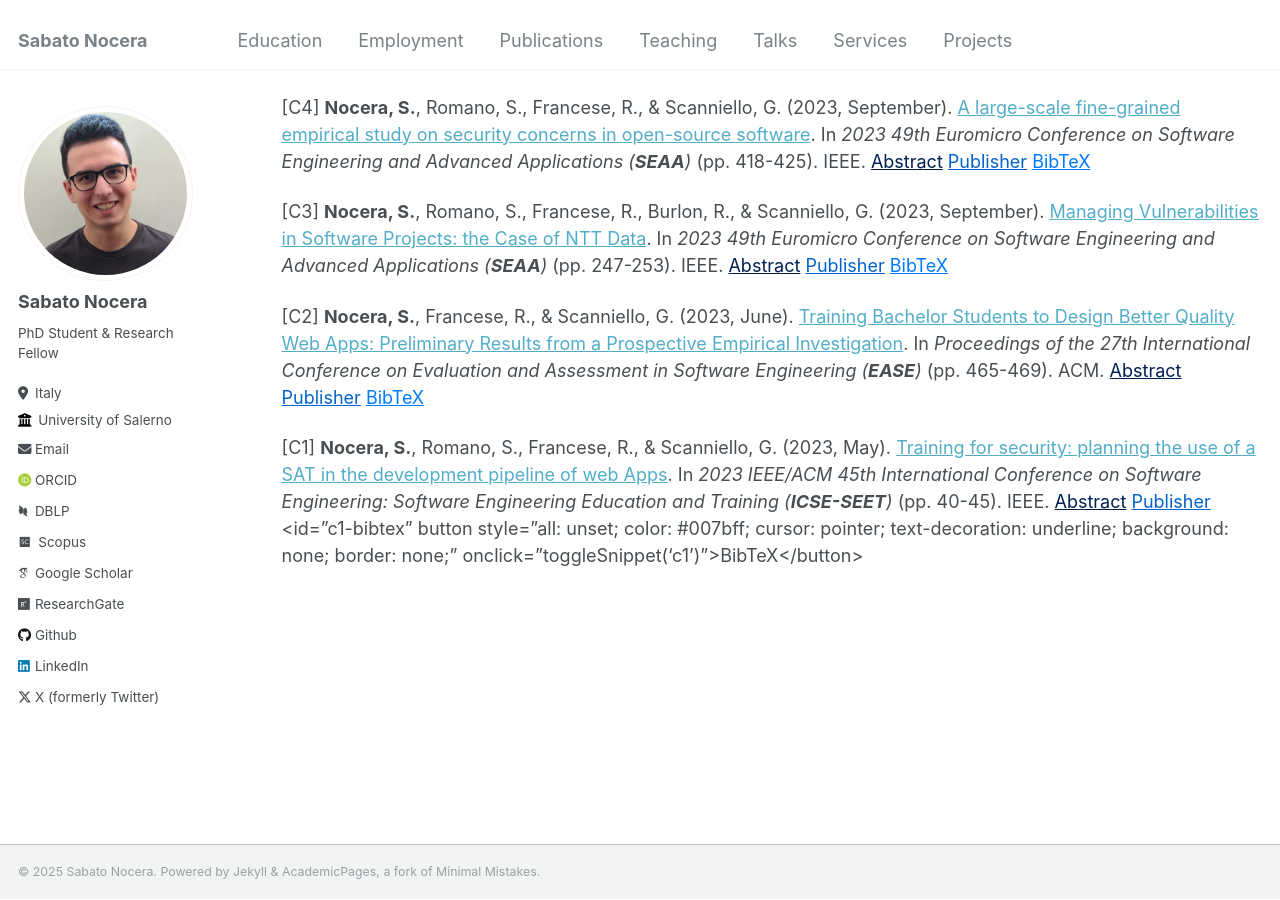
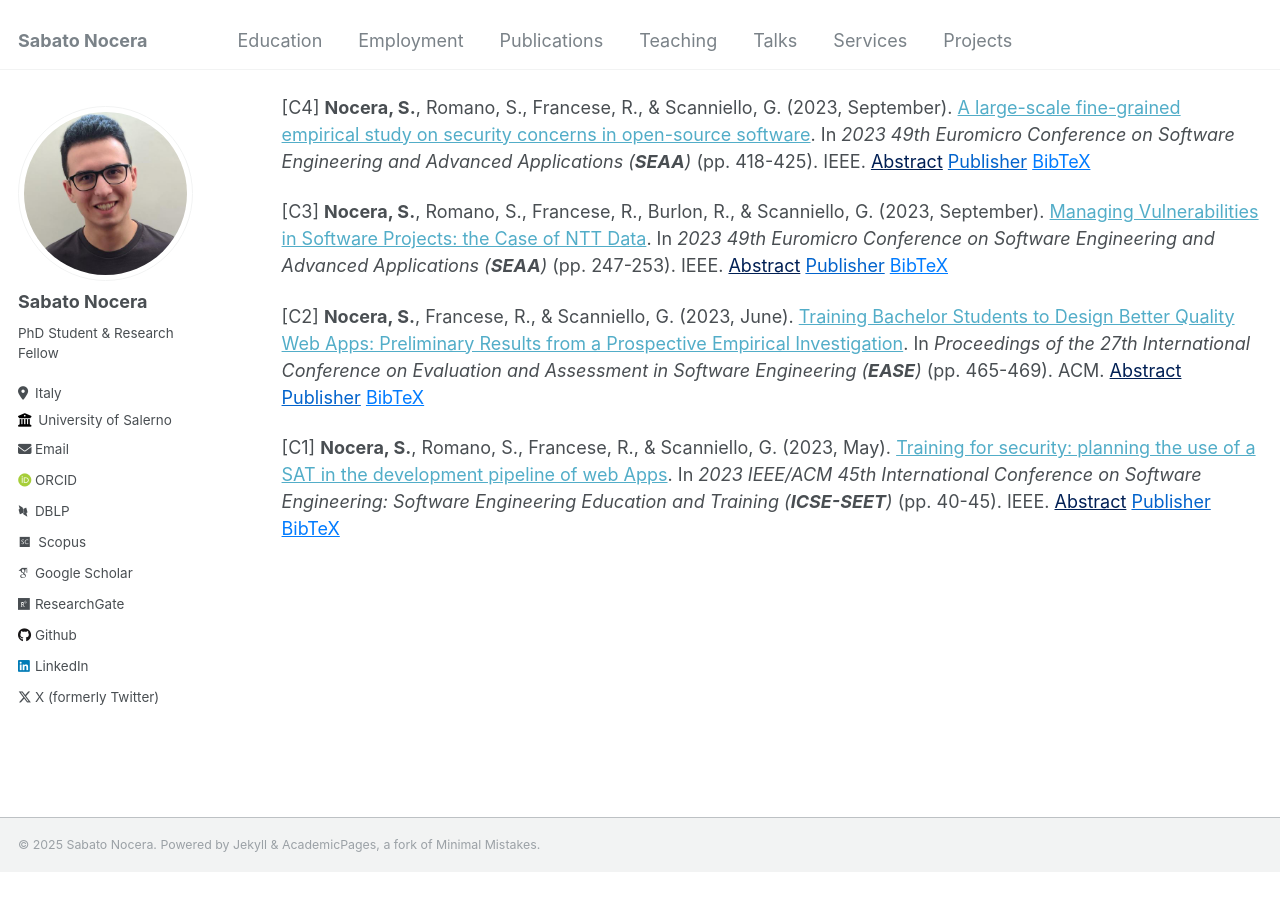
Before and after one commit to sabato-nocera/sabato-nocera.github.io, a Jekyll site: the page built from _pages/publications.md, in a window 1280 px wide and 900 px high, scrolled down 1113 px. Built offline with Jekyll 4.4.1, drawn with Linux system fonts in a browser that asks for light colours; some web fonts are replaced; after the commit the page ends 1986 px from its top, so only the background shows below that.

Commit message:
Update publications.md

```diff
--- a/_pages/publications.md
+++ b/_pages/publications.md
@@ -261,7 +261,7 @@ series = {ICSE-SEET '24}
 [C1] **Nocera, S.**, Romano, S., Francese, R., & Scanniello, G. (2023, May). [Training for security: planning the use of a SAT in the development pipeline of web Apps](https://doi.org/10.1109/ICSE-SEET58685.2023.00010). In _2023 IEEE/ACM 45th International Conference on Software Engineering: Software Engineering Education and Training (**ICSE-SEET**)_ (pp. 40-45). IEEE.
 <button style="all: unset; color: #001F54; cursor: pointer; text-decoration: underline; background: none; border: none;" onclick="toggleSnippet('c1-abs')">Abstract</button>
 <button style="all: unset; color: #0263cc; cursor: pointer; text-decoration: underline; background: none; border: none;" onclick="window.open('https://doi.org/10.1109/ICSE-SEET58685.2023.00010', '_blank');">Publisher</button>
-<id="c1-bibtex" button style="all: unset; color: #007bff; cursor: pointer; text-decoration: underline; background: none; border: none;" onclick="toggleSnippet('c1')">BibTeX</button>
+<button id="c1-bibtex" style="all: unset; color: #007bff; cursor: pointer; text-decoration: underline; background: none; border: none;" onclick="toggleSnippet('c1')">BibTeX</button>
 
 <div id="c1-abs" style="display: none; background-color: #f9f9f9; border: 1px solid #ddd; padding: 10px; margin-top: 10px;">
 <i>We designed a prospective empirical investigation to study our STW (Software Technologies for the Web) course with respect to the training of bachelor students in the context of software security when developing e-commerce Web apps. To that end, we devised the following steps: (i) studying the state of the students enrolled in the STW course in the a.y. (academic year) 2021-22; (ii) defining a training plan for the a.y. 2022-23; and (iii) acting the plan and measuring the differences (if any) between the students of the a.y. 2021-22 and 2022-23. In this idea paper, we present the results of the former two steps, as well as the evaluation strategy of the proposed training plan. We observed that security concerns are widespread in the code of the Web apps the students of the STW course (a.y. 2021-22) developed. Therefore, we plan (second step) to ask the students of the STW course (a.y. 2022-23) to use in their development pipeline a Static Analysis Tool (SAT) to detect security concerns.</i>
```
